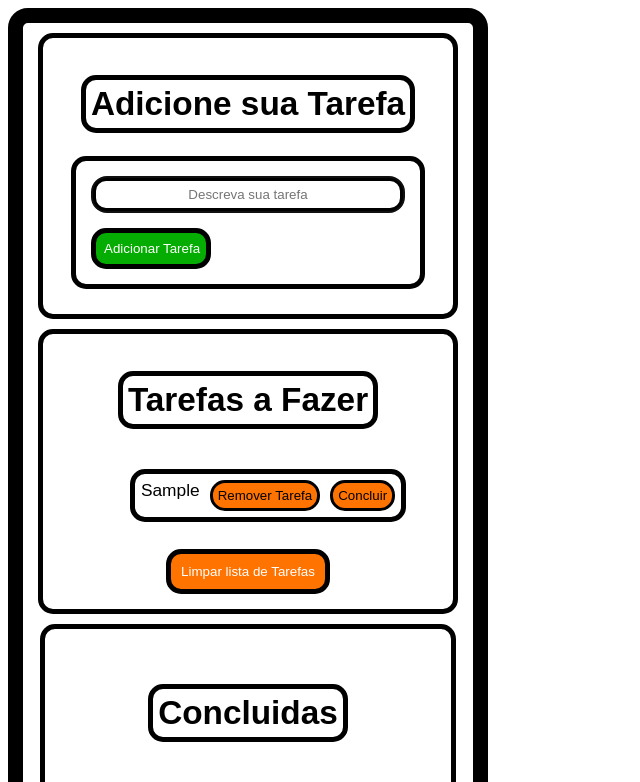
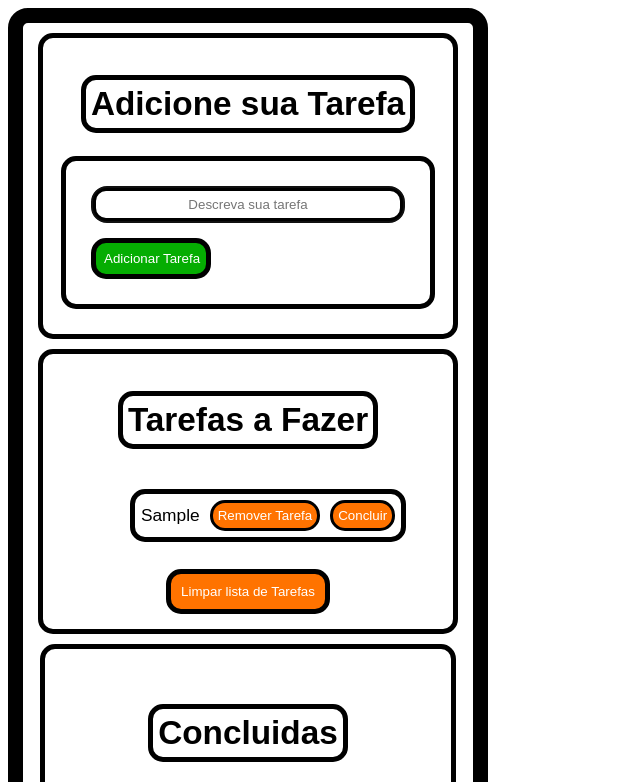
Before and after one commit to alecarvalho950/ListaTarefas, a plain HTML site: page index.html in a window 1280 px wide. Both pictures are taken after typing "Sample" into the empty fields and a click on the input "Adicionar Tarefa". Shown: the top 782 px of the page, without its empty margins (0-640 px from the left). Drawn offline with Linux system fonts and the light colour scheme.

Commit message:
Mudando a padding da para melhorar espaçamento interno

```diff
--- a/style.css
+++ b/style.css
@@ -38,7 +38,7 @@ main{
 
 .form{
     margin-bottom: 10px;
-    padding:15px;
+    padding:25px;
     border:solid 5px black;
     border-radius:15px;
 }
@@ -52,6 +52,7 @@ main{
     border-radius:15px;
     background-color: rgb(255, 255, 255);
     color:#000000;
+    font: normal 10pt arial;
 }
 
 .input-button {
@@ -95,6 +96,7 @@ main{
     margin-bottom: 10px;
     display: flex;
     justify-content: space-around;
+    align-items: center;
 }
 
 .lista-tarefa li button{
@@ -103,7 +105,7 @@ main{
     padding: 5px;
     border:solid 3px rgb(0, 0, 0);
     border-radius:15px;
-    color:#000000;
+    color:#ffffff;
 
 
 }
```
